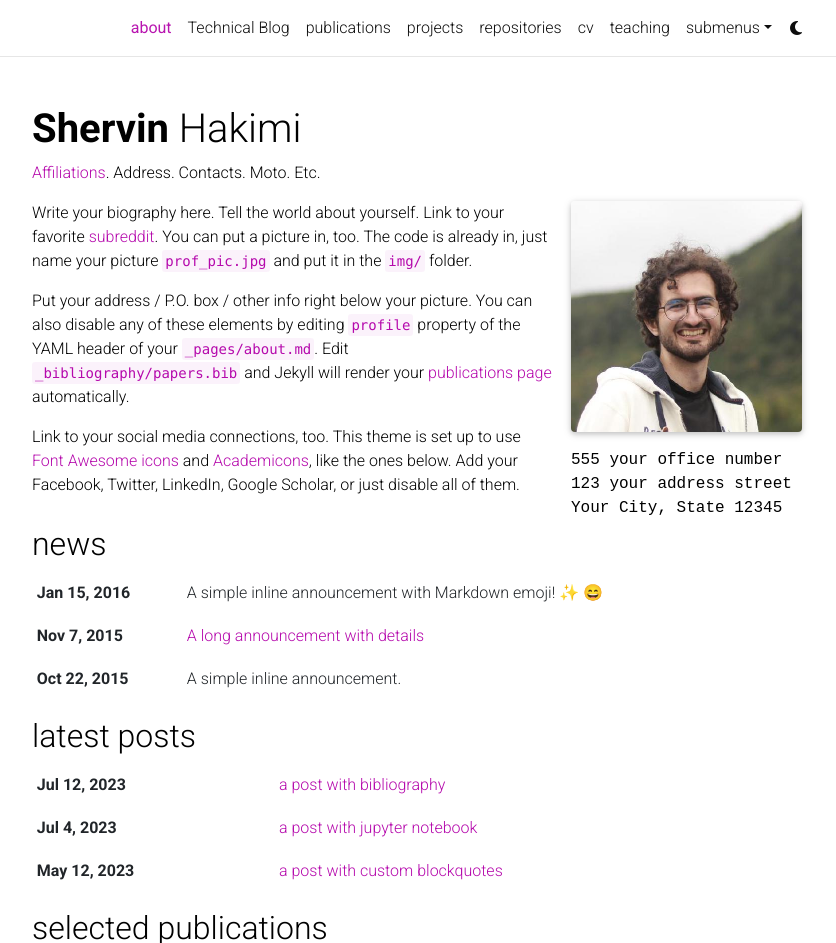
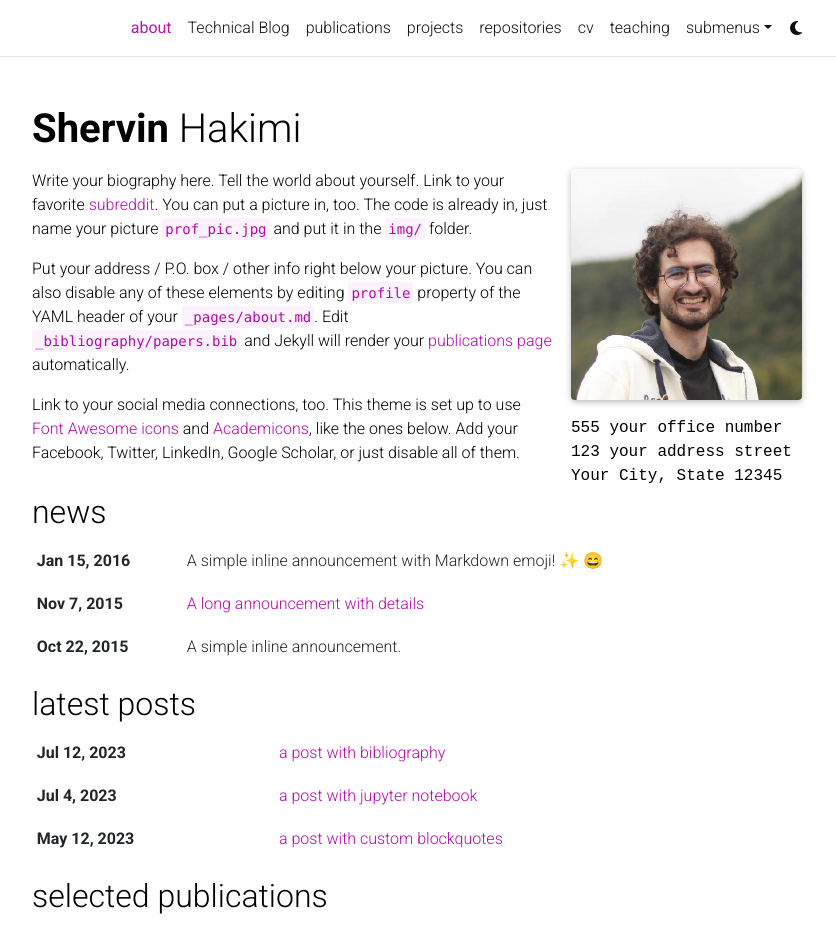
Before and after one commit to Shervinhk/old-shervinhk.github.io, a Jekyll site: the page built from _pages/about.md, in a window 1280 px wide and 1264 px high, cut to the strip 0-943 px from the top of the window. Shown: the whole strip, without its empty margins (223-1059 px from the left). Built offline with Jekyll 4.4.1, drawn with Linux system fonts in a browser that asks for light colours; full-size pictures stand in for the smaller copies a plugin makes; emoji names are drawn with the system emoji font; comment, search, counter and statistics services are not loaded; a style sheet for code colours, icons or effects is not loaded.

Commit message:
Update about.md

```diff
--- a/_pages/about.md
+++ b/_pages/about.md
@@ -2,7 +2,7 @@
 layout: about
 title: about
 permalink: /
-subtitle: <a href='#'>Affiliations</a>. Address. Contacts. Moto. Etc.
+subtitle: <!--  <a href='#'>Affiliations</a>. Address. Contacts. Moto. Etc. -->
 
 profile:
   align: right
```
